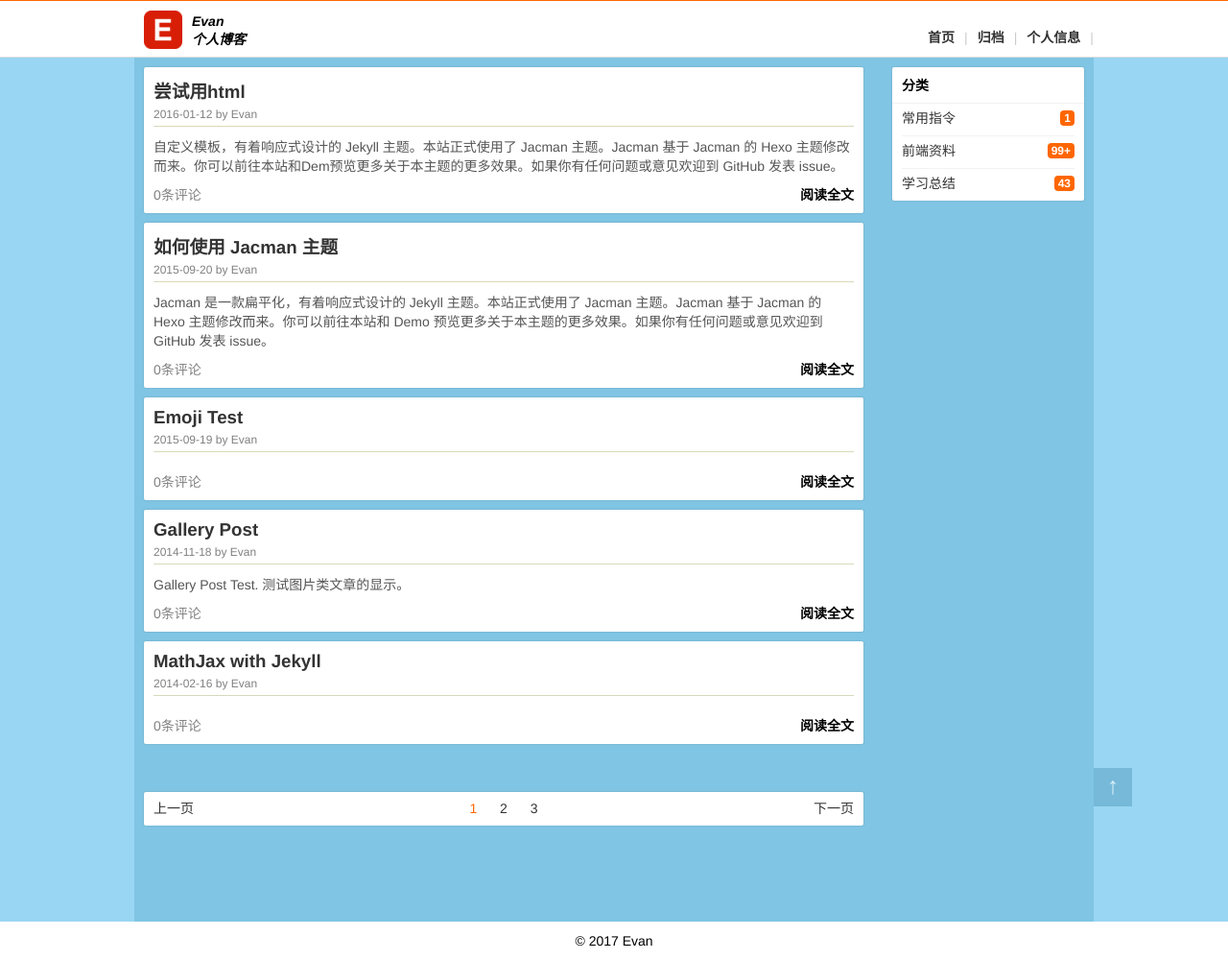
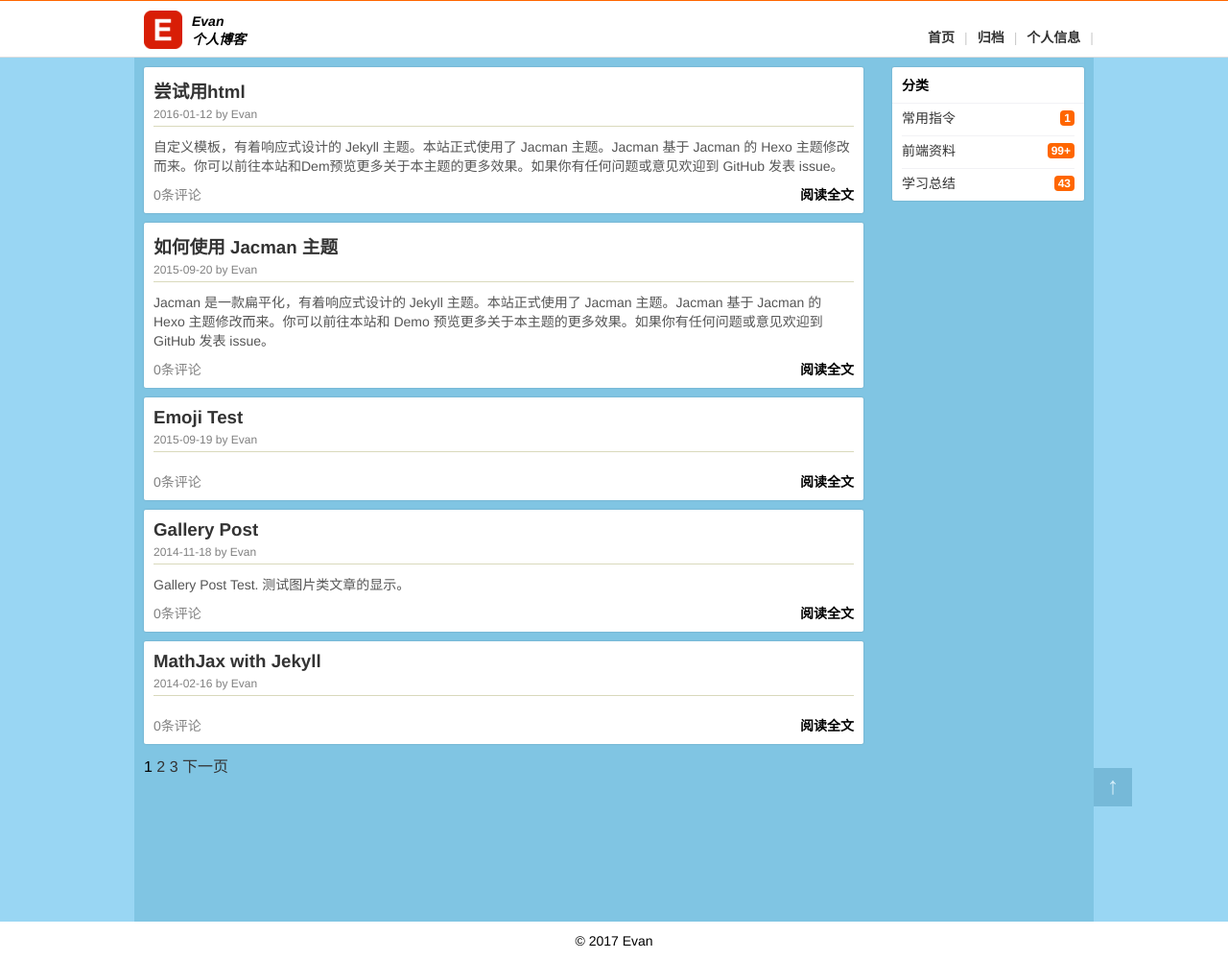
Before and after one commit to bnuephjx/bnuephjx.github.io, a Jekyll site: the page built from index.html, in a window 1280 px wide. Shown: the whole page at 96% size. Built offline with Jekyll 4.4.1, drawn with Linux system fonts in a browser that asks for light colours; the list of posts is cut into pages by our own code.

Commit message:
启动分页

```diff
--- a/_includes/_views/home.html
+++ b/_includes/_views/home.html
@@ -1,20 +1,40 @@
 <div class="blogContent clearfix">
     <div class="blogContentLeft">
         <ul class="indexArticleList">
+            <!-- 首页文章展示 -->
             {% for post in paginator.posts %}
                 {% assign item = post %}
                 {% assign index = true %}
                 {% assign desc = true %}
+                <!-- 调用存档组件 -->
                 {% include _component/archive.html %}
             {% endfor %}
         </ul>
-        <div class="pagenavi clearfix">
-            <a class="prev" href="javascript:;">上一页</a>
-            <span class="pageNum current">1</span>
-            <a class="pageNum" href="javascript:;" page-num="2">2</a>
-            <a class="pageNum" href="javascript:;" page-num="3">3</a>
-            <a class="next" href="javascript:;">下一页</a>
-        </div>
+
+        <!-- 总页数大于1页的时候启动分页 -->
+        {% if paginator.total_pages > 1 %}
+            <!-- 上一页 -->
+            {% if paginator.previous_page %}
+                <a class="prev" href="{{ paginator.previous_page_path }}">上一页</a>
+            {% endif %}
+
+            <!-- 页码 -->
+            {% for page in (1..paginator.total_pages) %}
+                {% if paginator.page == page %}
+                    <span class="pageNum current">{{ page }}</span>
+                {% elsif page == 1 %}
+                    <a class="pageNum" href="/">{{ page }}</a>
+                {% else %}
+                  <a href="/page{{ i }}">{{ page }}</a>
+                {% endif %}
+            {% endfor %}
+
+            <!-- 下一页 -->
+            {% if paginator.next_page %}
+                <a class="next" href="{{ paginator.next_page_path }}">下一页</a>
+            {% endif %}
+
+        {% endif %}
     </div>
     <div class="blogContentRight">
         <div class="classify">
--- a/_posts/2016-01-12-测试.html
+++ b/_posts/2016-01-12-测试.html
@@ -1,6 +1,7 @@
 ---
 layout: post
 title: 尝试用html
+author: bnuep
 tags:
 - Jekyll
 - Jacman
```
Also changed, not shown: _layouts/post.html (+14 -3 lines).
